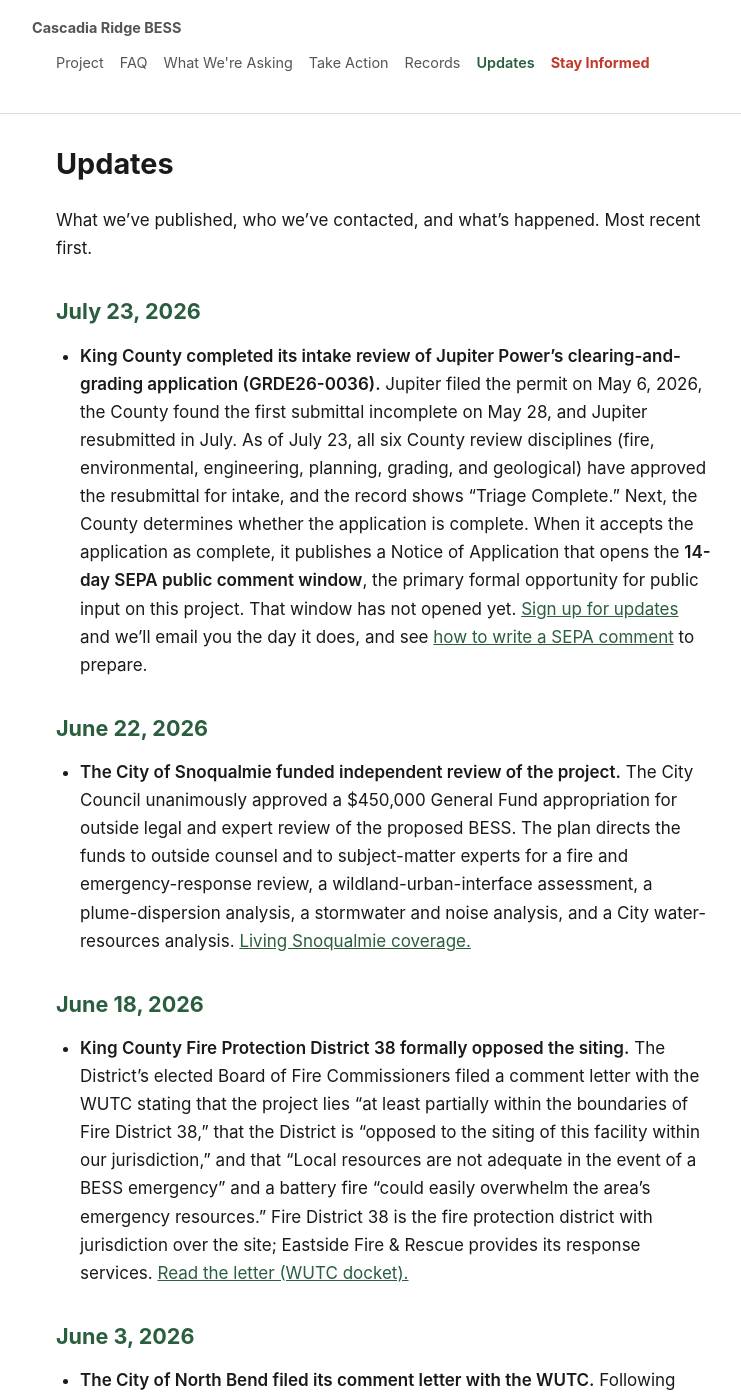
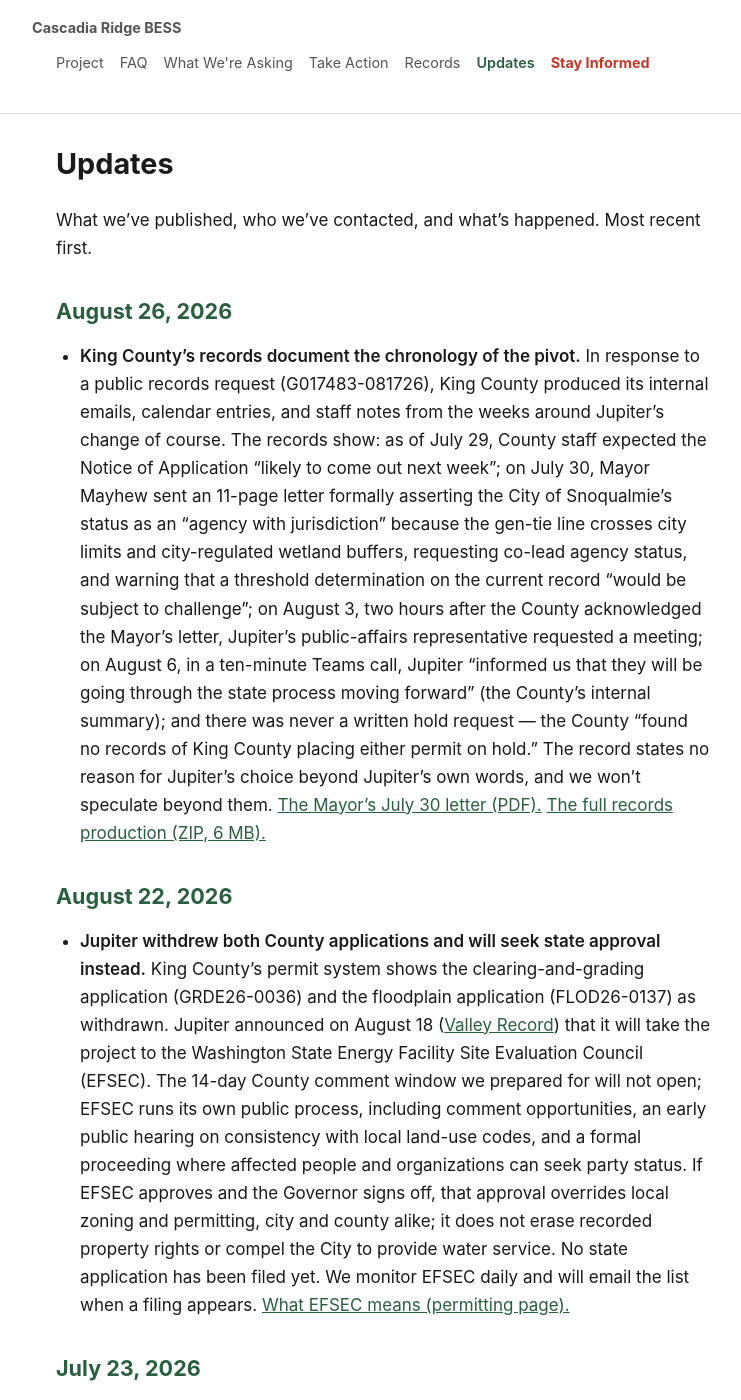
Before and after one commit to calef/cascadia-ridge-bess, a Jekyll site: the page built from _pages/updates.md, in a window 1280 px wide and 1400 px high. Shown: the whole window, without its empty margins (256-997 px from the left). Built offline with Jekyll 4.4.1, drawn with Linux system fonts in a browser that asks for light colours.

Commit message:
Deploy site 2026-08-26-173157

```diff
--- a/_pages/updates.md
+++ b/_pages/updates.md
@@ -3,6 +3,14 @@ title: "Updates"
 ---
 
 What we've published, who we've contacted, and what's happened. Most recent first.
+
+## August 26, 2026
+
+- **King County's records document the chronology of the pivot.** In response to a public records request (G017483-081726), King County produced its internal emails, calendar entries, and staff notes from the weeks around Jupiter's change of course. The records show: as of July 29, County staff expected the Notice of Application "likely to come out next week"; on July 30, Mayor Mayhew sent an 11-page letter formally asserting the City of Snoqualmie's status as an "agency with jurisdiction" because the gen-tie line crosses city limits and city-regulated wetland buffers, requesting co-lead agency status, and warning that a threshold determination on the current record "would be subject to challenge"; on August 3, two hours after the County acknowledged the Mayor's letter, Jupiter's public-affairs representative requested a meeting; on August 6, in a ten-minute Teams call, Jupiter "informed us that they will be going through the state process moving forward" (the County's internal summary); and there was never a written hold request — the County "found no records of King County placing either permit on hold." The record states no reason for Jupiter's choice beyond Jupiter's own words, and we won't speculate beyond them. [The Mayor's July 30 letter (PDF).](/assets/snoqualmie-mayhew-jurisdiction-letter-2026-07-30.pdf) [The full records production (ZIP, 6 MB).](/assets/kc-pra-g017483-production-2026-08-25.zip)
+
+## August 22, 2026
+
+- **Jupiter withdrew both County applications and will seek state approval instead.** King County's permit system shows the clearing-and-grading application (GRDE26-0036) and the floodplain application (FLOD26-0137) as withdrawn. Jupiter announced on August 18 ([Valley Record](https://www.valleyrecord.com/2026/08/18/jupiter-power-will-seek-state-approval-for-snoqualmie-battery-site/)) that it will take the project to the Washington State Energy Facility Site Evaluation Council (EFSEC). The 14-day County comment window we prepared for will not open; EFSEC runs its own public process, including comment opportunities, an early public hearing on consistency with local land-use codes, and a formal proceeding where affected people and organizations can seek party status. If EFSEC approves and the Governor signs off, that approval overrides local zoning and permitting, city and county alike; it does not erase recorded property rights or compel the City to provide water service. No state application has been filed yet. We monitor EFSEC daily and will email the list when a filing appears. [What EFSEC means (permitting page).](/permitting#efsec-opt-in)
 
 ## July 23, 2026
 
```
Also changed, not shown: 2 other files.
